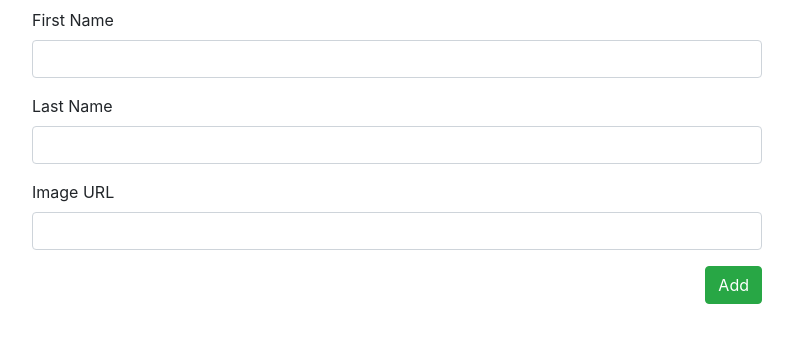
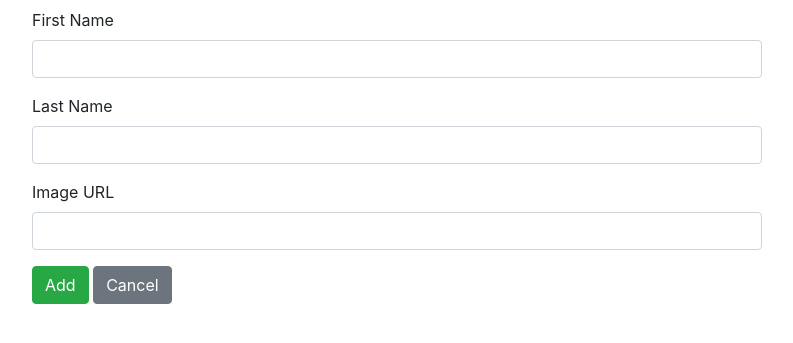
Before and after one commit to HeyImMatt/springboard-23-1-sqlalchemy-intro, a Flask app: page /users/new in a window 1280 px wide. Shown: the top 343 px of the page, without its empty margins (243-1036 px from the left). Run offline with Flask 2, Linux system fonts and the light colour scheme; some libraries are stand-ins or nearby versions.

Commit message:
Add cancel button to form that returns user to previous page

```diff
--- a/templates/user_form.html
+++ b/templates/user_form.html
@@ -19,7 +19,8 @@
     <label for="img-url">Image URL</label>
     <input type="text" class="form-control" id="img-url" name="img-url" value={{user.img_url if edit_mode else ''}}>
   </div>
-  <button type="submit" class="btn btn-success ml-auto d-block">{{'Update' if edit_mode else 'Add'}}</button>
+  <button type="submit" class="btn btn-success d-inline-block">{{'Update' if edit_mode else 'Add'}}</button>
+  <a href={{"/users/" + user.id|string if edit_mode else '/users'}}><button type="button" class="btn btn-secondary d-inline-block">Cancel</button></a>
 </form>
 
 {% endblock %}
```
